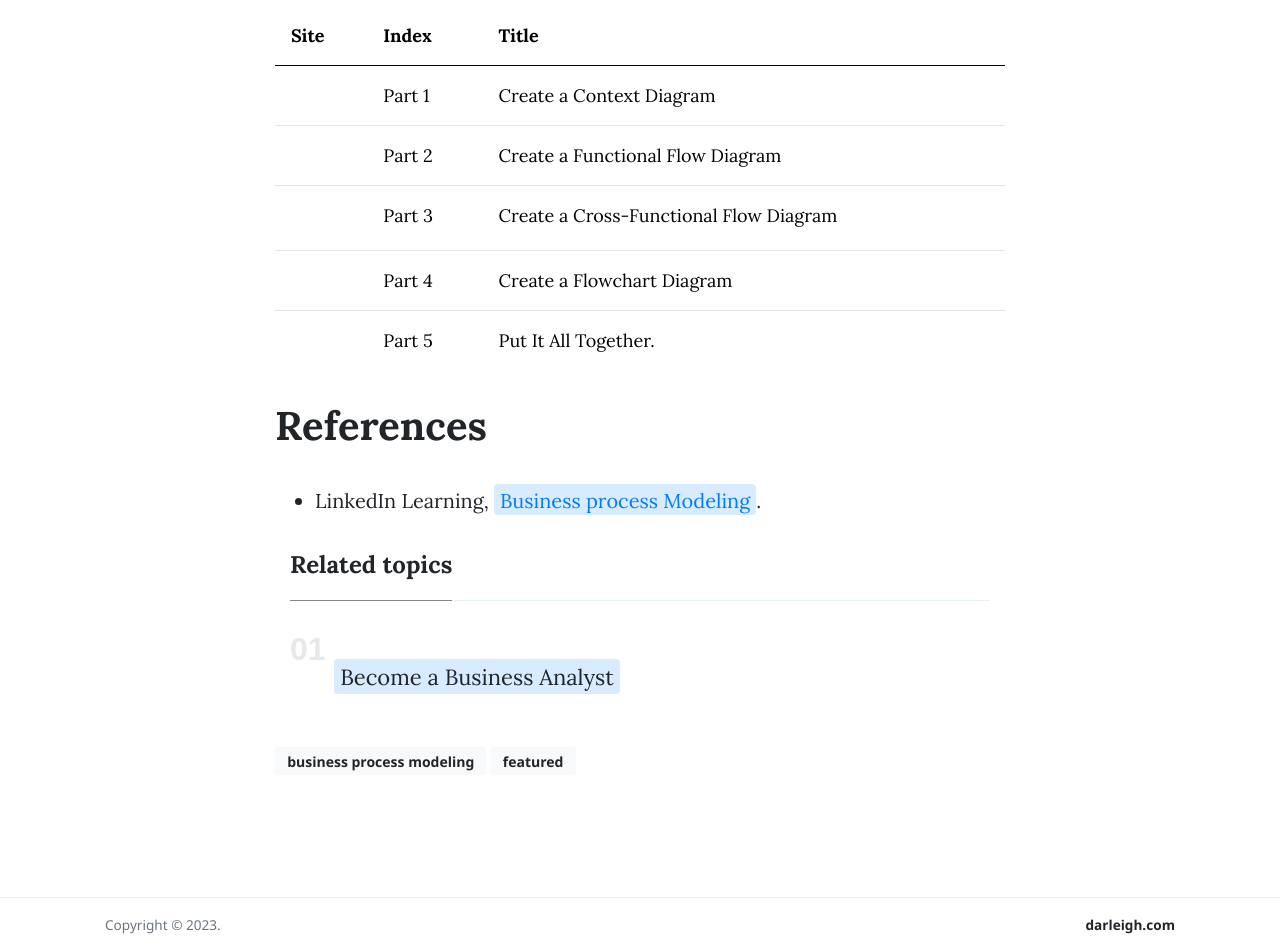
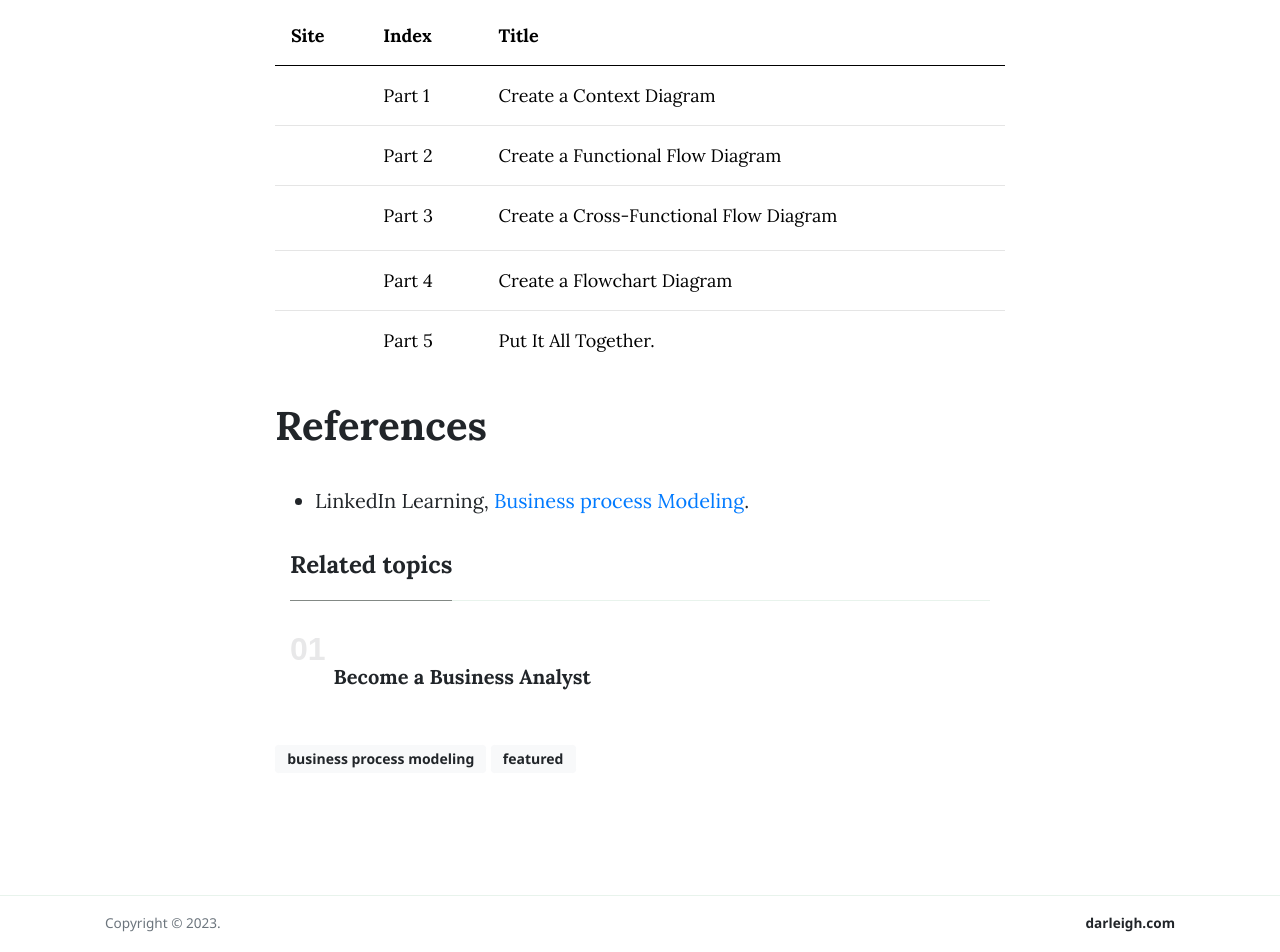
Before and after one commit to darleigh/blog, a Jekyll site: the page built from _posts/2023-03-13-Business-Process-Modeling.md, in a window 1280 px wide and 1400 px high, scrolled down 168 px. Shown: the part 448-1400 px from the top of the window. Built offline with Jekyll 4.4.1, drawn with Linux system fonts in a browser that asks for light colours; nearby versions of some CDN libraries; comment, search, counter and statistics services are not loaded.

Commit message:
Update css link

```diff
--- a/_includes/sidebar-related.html
+++ b/_includes/sidebar-related.html
@@ -12,7 +12,7 @@
                     {% if current_tags contains tag %}
                         <li class="mb-4">
                             <span>
-                                <h6 class="postTitle";style="font-size:22px">
+                                <h6 class="postTitle">
                                     <a href="{{site.baseurl}}{{ related_post.url }}" class="text-dark">{{ related_post.title }}</a>
                                 </6>
                                 <!-- <span class="d-block text-muted">
--- a/assets/css/theme.css
+++ b/assets/css/theme.css
@@ -23,7 +23,7 @@
 	color: #D9EBFF;
   } */
 .article-post .postTitle{
-	font-size: 22px;
+	font-size: 20px;
 	font-weight: bold;
 	background-color: white;
 	transition: all 0.5s ease;
@@ -33,7 +33,7 @@
 	color:var(--primary);
 	transition: all 0.5s ease;
 }
-.article-post a {
+.article-post .site-content a {
 padding: 0.2em 0.3em 0.1em 0.3em;
 	border-radius: 4px;
 	font-weight: normal;
@@ -43,7 +43,7 @@ color: var(--primary); /* uses the --primary variable as the link color */
 text-decoration: none;
 }
 
-.article-post a:hover {
+.article-post .site-content a:hover {
 color: #D9EBFF; /* changes the link color to white when hovering over it */
 background-color: var(--primary); /* uses the --primary variable as the background color */
 text-decoration: none;
```
